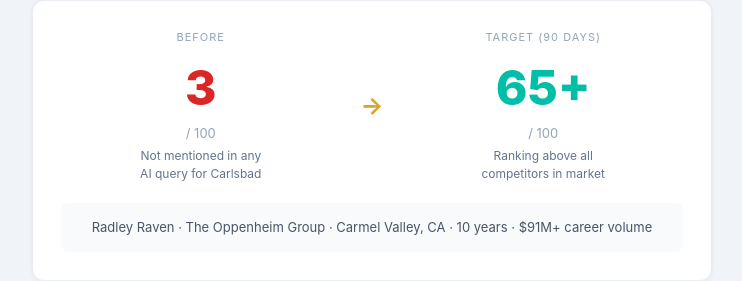
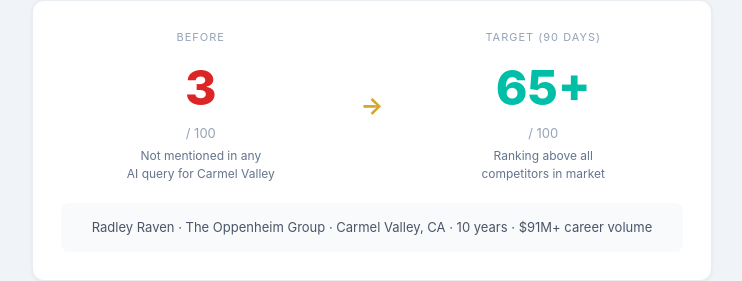
Before and after one commit to radleyraven/cited-dashboard, a Next.js app: page /how-it-works in a window 1280 px wide. Shown: the part 2417-2698 px from the top of the page, without its empty margins (268-1010 px from the left). Built offline with nearby package versions, Linux system fonts and the light colour scheme.

Commit message:
fix(CITED-095): how-it-works proof section — Carlsbad → Carmel Valley

```diff
--- a/src/app/how-it-works/page.tsx
+++ b/src/app/how-it-works/page.tsx
@@ -171,7 +171,7 @@
                 <div style={{ fontSize: '11px', color: '#94a3b8', textTransform: 'uppercase', letterSpacing: '1px', marginBottom: '6px' }}>Before</div>
                 <div style={{ fontSize: '48px', fontWeight: 800, color: '#dc2626' }}>3</div>
                 <div style={{ fontSize: '13px', color: '#94a3b8' }}>/ 100</div>
-                <div style={{ fontSize: '12px', color: '#64748b', marginTop: '4px' }}>Not mentioned in any<br />AI query for Carlsbad</div>
+                <div style={{ fontSize: '12px', color: '#64748b', marginTop: '4px' }}>Not mentioned in any<br />AI query for Carmel Valley</div>
               </div>
               <div style={{ fontSize: '24px', color: '#D4A830', fontWeight: 700 }}>→</div>
               <div style={{ textAlign: 'center' }}>
```
